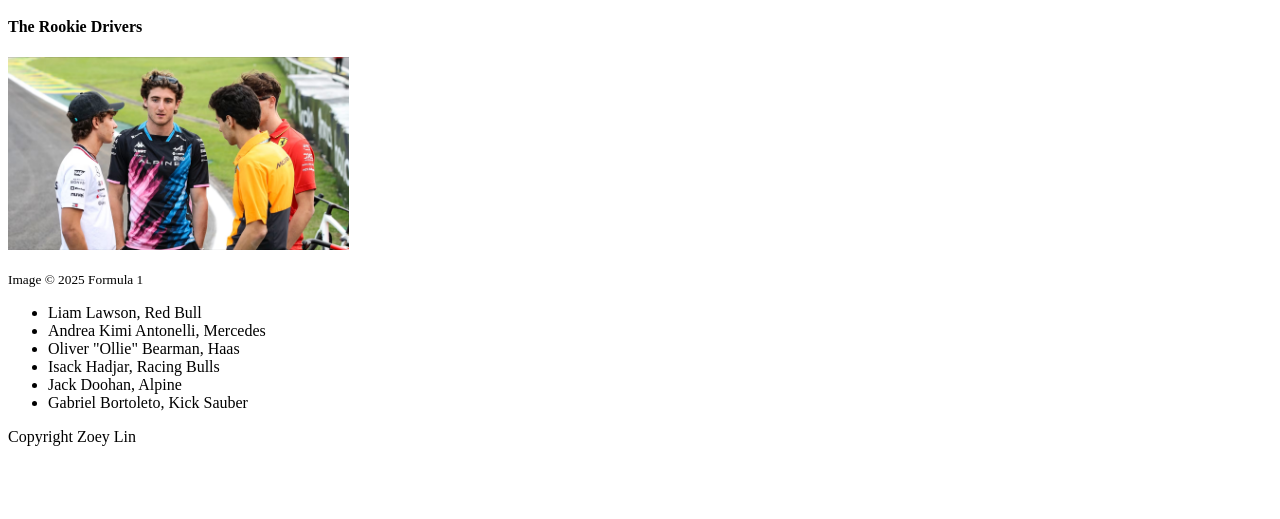
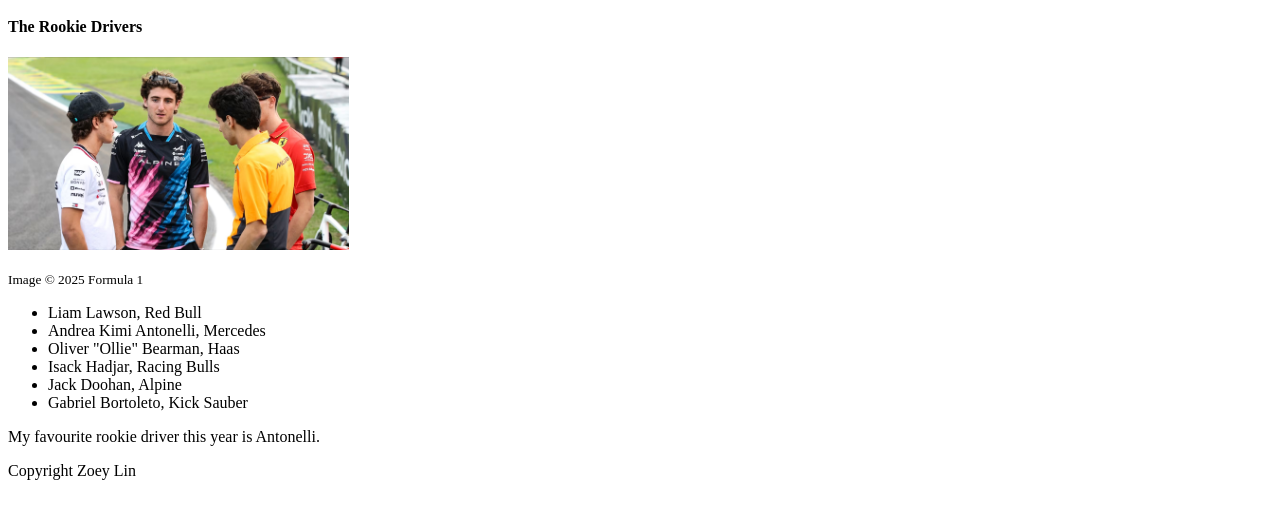
Before and after one commit to savvycoderzoey/project-template, a plain HTML site: page index.html in a window 1280 px wide. Shown: the part 119-638 px from the top of the page. Drawn offline with Linux system fonts and the light colour scheme.

Commit message:
Add files via upload
I'm trying to REPLACE the index file with a change

```diff
--- a/index.html
+++ b/index.html
@@ -22,6 +22,8 @@
             <li>Jack Doohan&#44; Alpine</li>
             <li>Gabriel Bortoleto&#44; Kick Sauber</li>
         </ul>
+        <!--I'm just testing out if I can make edits here in Sublime and have it reflected in the GitHub link without reuploading these documents.-->
+        <p>My favourite rookie driver this year is Antonelli.</p>
     </main>
     <footer>Copyright Zoey Lin</footer>
 </body>
```
